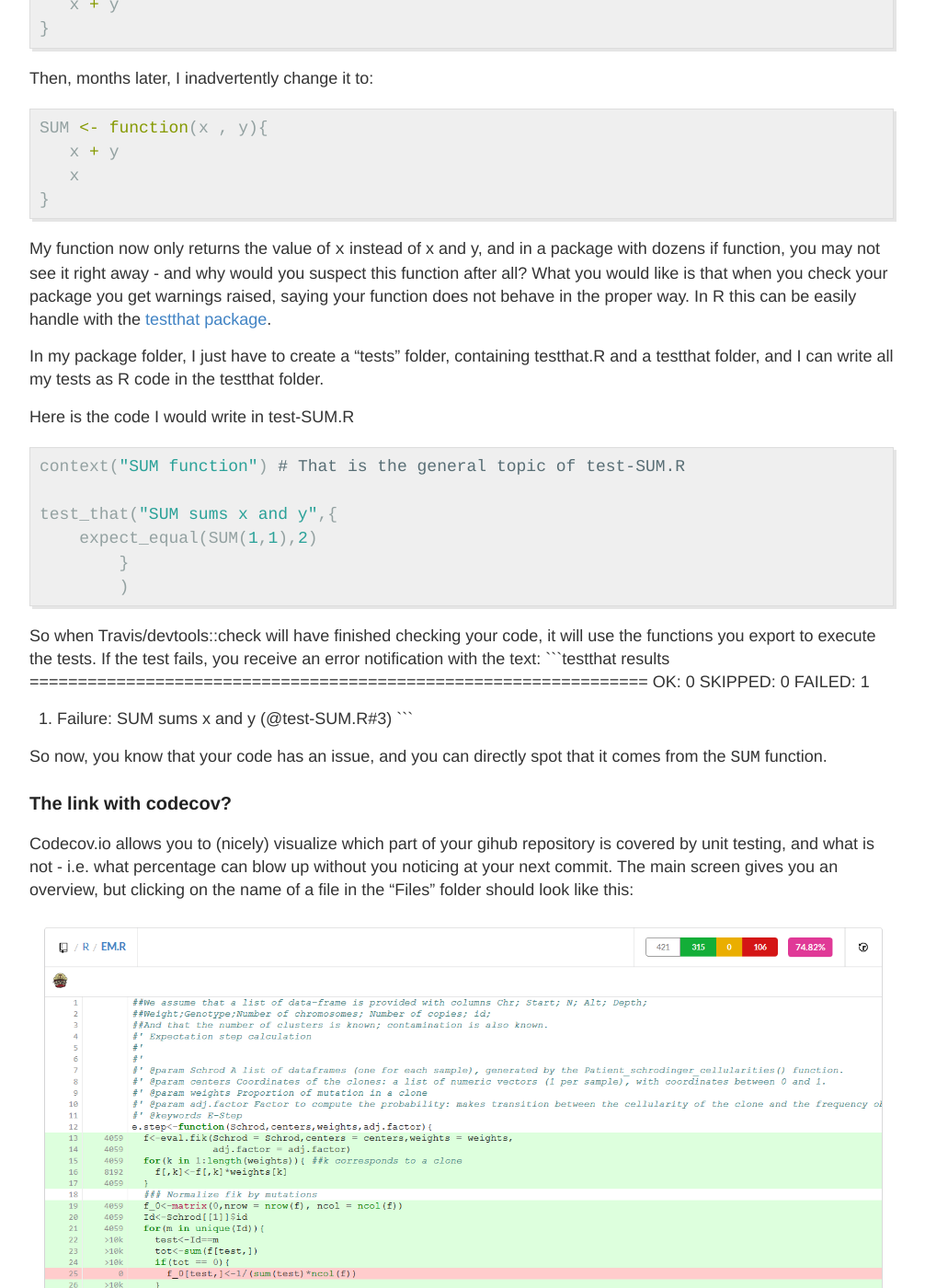
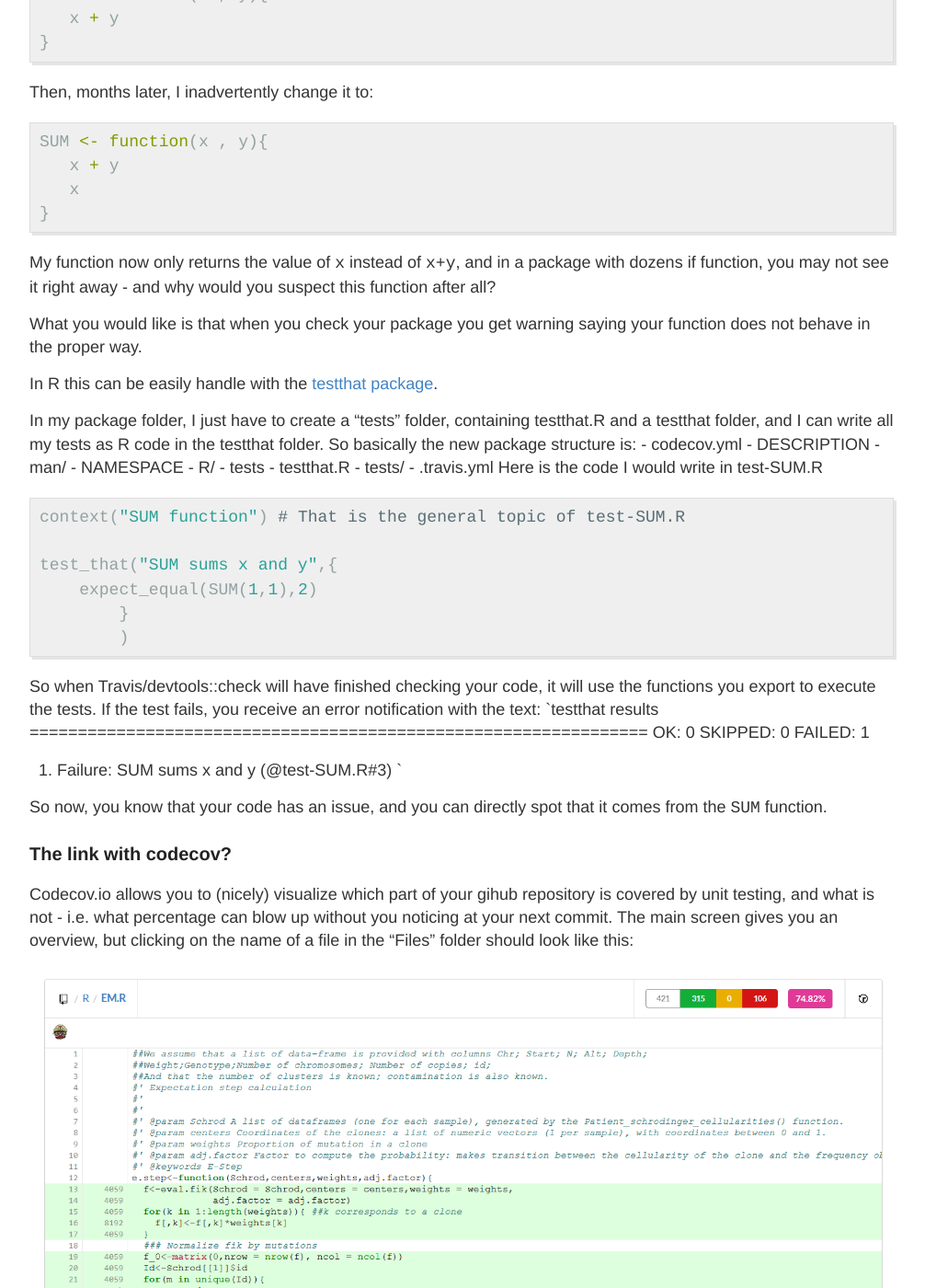
Before and after one commit to DeveauP/DeveauP.github.io, a Jekyll site: the page built from _posts/2016-11-2-Github2.md, in a window 1280 px wide and 1400 px high, scrolled down 1545 px. Shown: the whole window at 92% size, without its empty margins (138-1144 px from the left). Built offline with Jekyll 4.4.1, drawn with Linux system fonts in a browser that asks for light colours; comment, search, counter and statistics services are not loaded; some of the changed text lies outside the part shown.

Commit message:
Updated Github2

````diff
--- a/_posts/2016-11-2-Github2.md
+++ b/_posts/2016-11-2-Github2.md
@@ -27,6 +27,7 @@ interest to everyone: code testing.
 [La Fontaine](https://en.wikipedia.org/wiki/La_Fontaine%27s_Fables) wrote short stories to illustrate moral standards, so here's mine. In June, we submitted a paper - the most
 significant portion of my PhD - and it was rejected this summer as being a "minor/incremental" improvement to an overcrowded field. So I spent subsequent weeks trying to improve
 everything. It can be seen with roughly 50 commits throughout the month of September and a large part of the package being re-written.
+
 This whole package was already on [CRAN repository](https://cran.r-project.org/) so it was already documented, and being the writer I was familiar with what I wrote...
 But changing bits and pieces of code can trigger chain reactions, that are not always easy to spot unless you test the behaviour of your code.
 
@@ -53,7 +54,7 @@ after_success:
   - Rscript -e 'covr::codecov()'
 {% endhighlight %}
 
-The strange thing here is the "after_success" part, I never said what ```covr::codecov``` was doing!
+The strange thing here is the "after_success" part, I never said what `covr::codecov` was doing!
 Well, the manual for once is pretty self explanatory:
 "Run covr on a package and upload the result to codecov.io"
 
@@ -62,7 +63,7 @@ Well, the manual for once is pretty self explanatory:
 Ok, so Travis is making sure that my code compiles without errors - in R it makes sure that you can make a package out of your code. So basically, it checks if someone else
 could use your code. However, it does not check that what you wrote has the correct behaviour!
 
-For example, assume I create a function ```SUM``` that has the following code:
+For example, assume I create a function `SUM` that has the following code:
 {% highlight R %}
 SUM <- function(x , y){
    x + y
@@ -78,13 +79,24 @@ SUM <- function(x , y){
 }
 {% endhighlight %}
 
-My function now only returns the value of ```x``` instead of x and y, and in a package with dozens if function, you may not see it right away - and why would you suspect this
+My function now only returns the value of `x` instead of `x+y`, and in a package with dozens if function, you may not see it right away - and why would you suspect this
 function after all?
-What you would like is that when you check your package you get warnings raised, saying your function does not behave in the proper way. In R this can be easily handle with the
-[testthat package](https://journal.r-project.org/archive/2011-1/RJournal_2011-1_Wickham.pdf).
+
+What you would like is that when you check your package you get warning saying your function does not behave in the proper way.
+
+In R this can be easily handle with the [testthat package](https://journal.r-project.org/archive/2011-1/RJournal_2011-1_Wickham.pdf).
 
 In my package folder, I just have to create a "tests" folder, containing testthat.R and a testthat folder, and I can write all my tests as R code in the testthat folder.
-
+So basically the new package structure is:
+	- codecov.yml
+    - DESCRIPTION
+	- man/
+	- NAMESPACE
+	- R/
+	- tests
+		- testthat.R
+		- tests/
+	- .travis.yml
 Here is the code I would write in test-SUM.R
 {% highlight R %}
 context("SUM function") # That is the general topic of test-SUM.R
@@ -97,12 +109,12 @@ test_that("SUM sums x and y",{
 
 So when Travis/devtools::check will have finished checking your code, it will use the functions you export to execute the tests. If the test fails, you receive an error notification
 with the text:
-```testthat results ================================================================
+`testthat results ================================================================
   OK: 0 SKIPPED: 0 FAILED: 1
   1. Failure: SUM sums x and y (@test-SUM.R#3)
-```
+`
 
-So now, you know that your code has an issue, and you can directly spot that it comes from the ```SUM``` function.
+So now, you know that your code has an issue, and you can directly spot that it comes from the `SUM` function.
 
 ### The link with codecov?
 
@@ -131,3 +143,10 @@ see what part of your code is used by the tests and what is not, so you can clea
 know you can avoid;
 - People can have a look at the code, see that it's robustly tested and will want to use it;
 - You gain a lot of time when you have to edit your code, and you're much more confident in what you just posted!
+
+## BONUS
+
+Here is my full `codecov.yml`:
+{% highlight yml %}
+comment: false
+{% endhighlight %}
````
